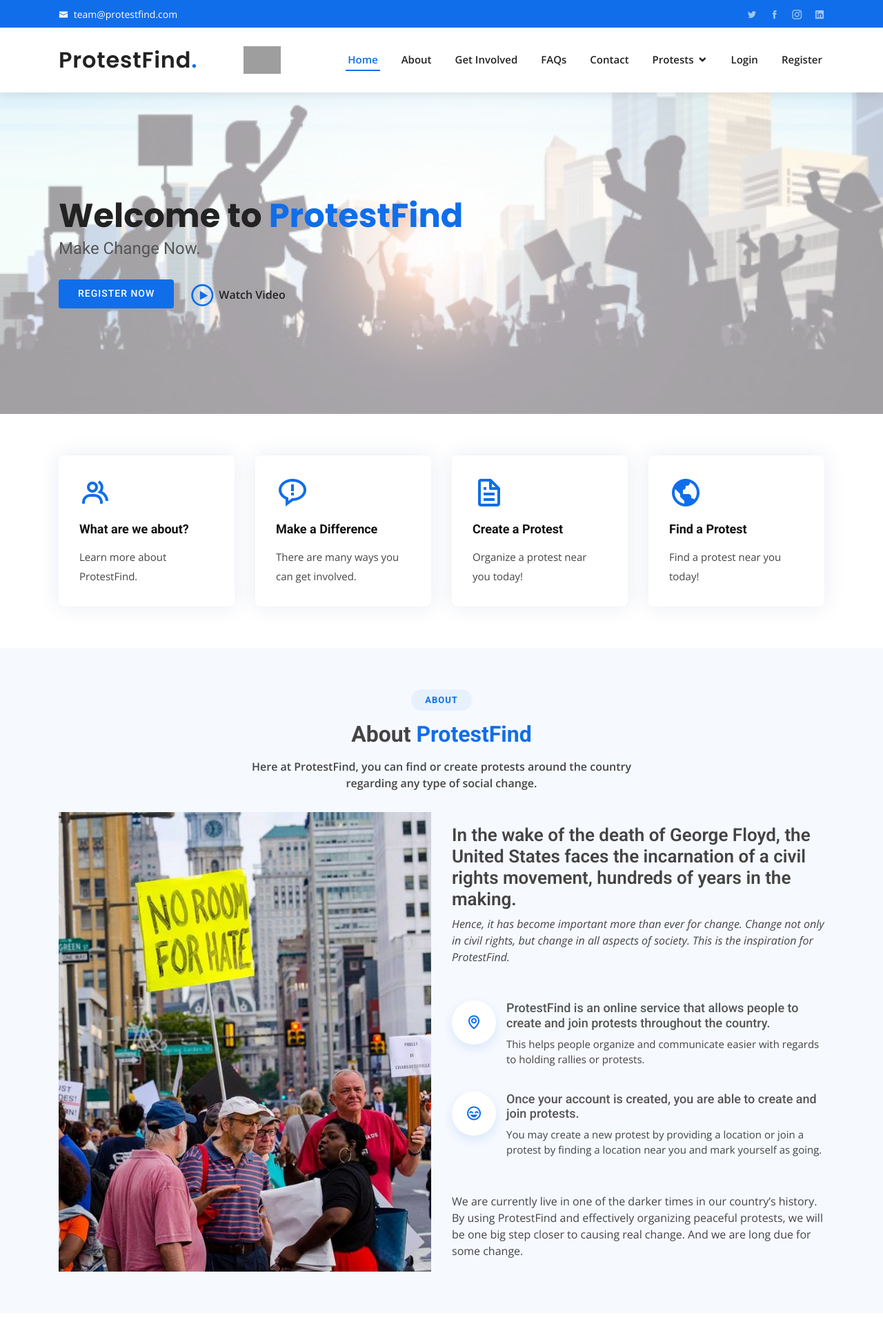
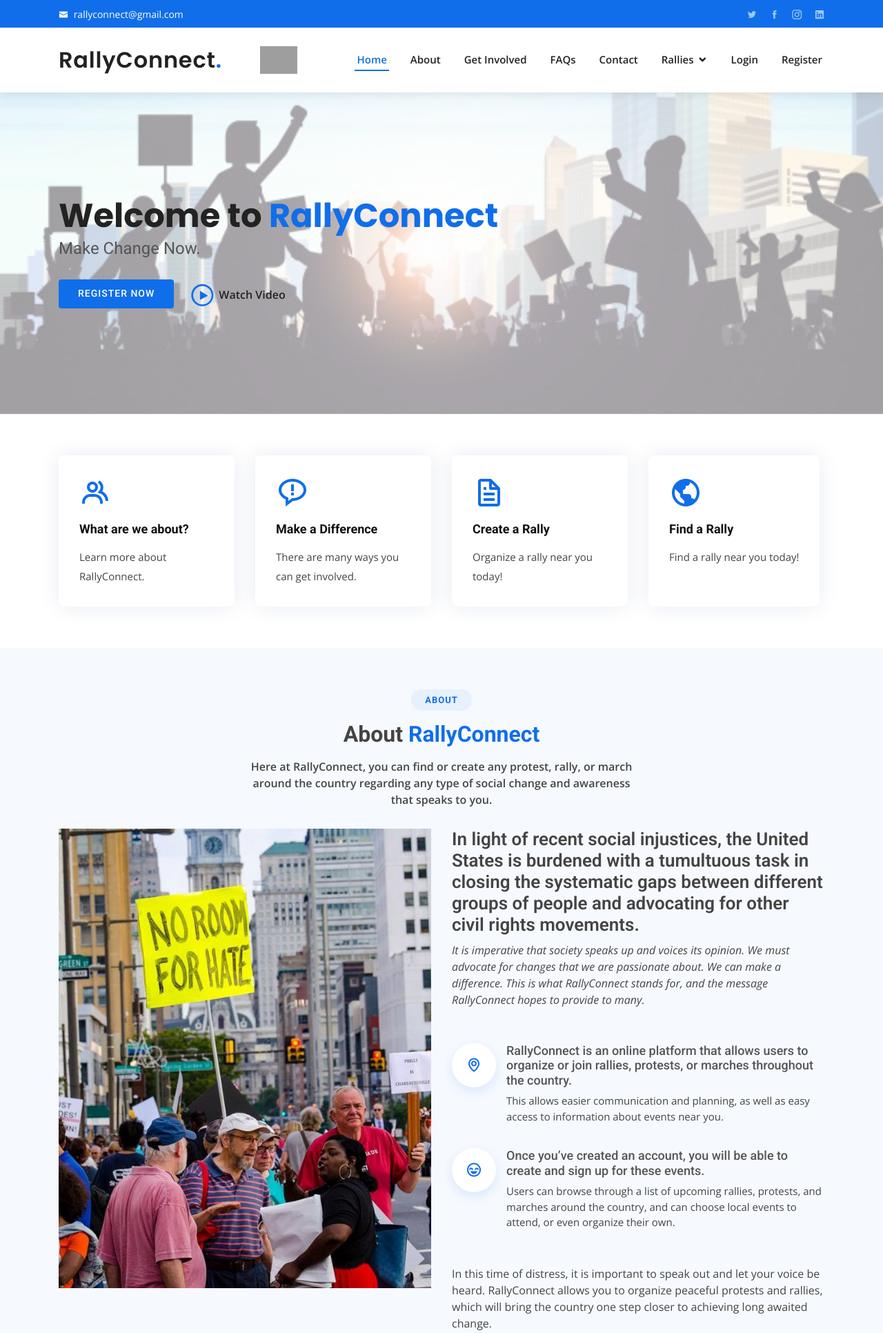
Before and after one commit to aryankix101/rallyconnect, a Flask app: page / in a window 1280 px wide. Shown: the top 1932 px of the page at 69% size. Run offline with Flask 2, Linux system fonts and the light colour scheme; some libraries are stand-ins or nearby versions; grey boxes are pictures that could not be loaded.

Commit message:
Fully updated website

```diff
--- a/protestfind/routes.py
+++ b/protestfind/routes.py
@@ -100,7 +100,7 @@ def new_post():
         flash('Your protest has been posted!', 'success')
         return redirect(url_for('protest'))
     return render_template('create_protest.html', title='New Protest',
-                           form=form, legend='New Protest')
+                           form=form, legend='New Rally')
 
 @app.route("/post<int:post_id>")
 def post(post_id):
--- a/protestfind/templates/create_protest.html
+++ b/protestfind/templates/create_protest.html
@@ -4,7 +4,7 @@
     <div class="container h-100" >
       <div class="row h-100 align-items-center">
         <div class="col-12 text-center">
-          <h1 class="display-1" style="color: white">Create a Protest!</h2>
+          <h1 class="display-1" style="color: white">Create a Rally!</h2>
         </div>
       </div>
     </div>
--- a/protestfind/templates/home.html
+++ b/protestfind/templates/home.html
@@ -3,7 +3,7 @@
 
 <section id="hero" class="d-flex align-items-center">
     <div class="container" data-aos="zoom-out" data-aos-delay="100">
-      <h1>Welcome to <span>ProtestFind</spa>
+      <h1>Welcome to <span>RallyConnect</spa>
       </h1>
       <h2>Make Change Now.</h2>
       <div class="d-flex">
@@ -27,7 +27,7 @@
             <div class="icon-box" data-aos="fade-up" data-aos-delay="100">
               <div class="icon"><i class="bx bx-group"></i></div>
               <h4 class="title"><a href="#about">What are we about?</a></h4>
-              <p class="description">Learn more about ProtestFind.</p>
+              <p class="description">Learn more about RallyConnect.</p>
             </div>
           </div>
 
@@ -42,16 +42,16 @@
           <div class="col-md-6 col-lg-3 d-flex align-items-stretch mb-5 mb-lg-0">
             <div class="icon-box" data-aos="fade-up" data-aos-delay="300">
               <div class="icon"><i class="bx bx-file"></i></div>
-              <h4 class="title"><a href="{{ url_for('new_post') }}">Create a Protest</a></h4>
-              <p class="description">Organize a protest near you today!</p>
+              <h4 class="title"><a href="{{ url_for('new_post') }}">Create a Rally</a></h4>
+              <p class="description">Organize a rally near you today!</p>
             </div>
           </div>
 
           <div class="col-md-6 col-lg-3 d-flex align-items-stretch mb-5 mb-lg-0">
             <div class="icon-box" data-aos="fade-up" data-aos-delay="400">
               <div class="icon"><i class="bx bx-world"></i></div>
-              <h4 class="title"><a href="{{ url_for('protest') }}">Find a Protest</a></h4>
-              <p class="description">Find a protest near you today!</p>
+              <h4 class="title"><a href="{{ url_for('protest') }}">Find a Rally</a></h4>
+              <p class="description">Find a rally near you today!</p>
             </div>
           </div>
 
@@ -66,8 +66,8 @@
 
         <div class="section-title">
           <h2>About</h2>
-          <h3>About <span>ProtestFind</span></h3>
-          <p>Here at ProtestFind, you can find or create protests around the country regarding any type of social change.</p>
+          <h3>About <span>RallyConnect</span></h3>
+          <p>Here at RallyConnect, you can find or create any protest, rally, or march around the country regarding any type of social change and awareness that speaks to you.</p>
         </div>
 
         <div class="row">
@@ -75,77 +75,34 @@
             <img src="static/img/about_protest.jpg" class="img-fluid" alt="">
           </div>
           <div class="col-lg-6 pt-4 pt-lg-0 content d-flex flex-column justify-content-center" data-aos="fade-up" data-aos-delay="100">
-            <h3>In the wake of the death of George Floyd, the United States faces the incarnation of a civil rights movement, hundreds of years in the making. </h3>
+            <h3>In light of recent social injustices, the United States is burdened with a tumultuous task in closing the systematic gaps between different groups of people and advocating for other civil rights movements. </h3>
             <p class="font-italic">
-              Hence, it has become important more than ever for change. Change not only in civil rights, but change in all aspects of society. This is the inspiration for ProtestFind.
+              It is imperative that society speaks up and voices its opinion. We must advocate for changes that we are passionate about. We can make a difference. This is what RallyConnect stands for, and the message RallyConnect hopes to provide to many.
             </p>
             <ul>
               <li>
                 <i class="bx bx-map"></i>
                 <div>
-                  <h5>ProtestFind is an online service that allows people to create and join protests throughout the country.</h5>
-                  <p>This helps people organize and communicate easier with regards to holding rallies or protests.</p>
+                  <h5>RallyConnect is an online platform that allows users to organize or join rallies, protests, or marches throughout the country.</h5>
+                  <p>This allows easier communication and planning, as well as easy access to information about events near you. </p>
                 </div>
               </li>
               <li>
                 <i class="bx bx-happy-beaming "></i>
                 <div>
-                  <h5>Once your account is created, you are able to create and join protests.</h5>
-                  <p>You may create a new protest by providing a location or join a protest by finding a location near you and mark yourself as going.</p>
+                  <h5>Once you’ve created an account, you will be able to create and sign up for these events. </h5>
+                  <p>Users can browse through a list of upcoming rallies, protests, and marches around the country, and can choose local events to attend, or even organize their own. </p>
                 </div>
               </li>
             </ul>
             <p>
-              We are currently live in one of the darker times in our country’s history. By using ProtestFind and effectively organizing peaceful protests, we will be one big step closer to causing real change. And we are long due for some change.
+              In this time of distress, it is important to speak out and let your voice be heard. RallyConnect allows you to organize peaceful protests and rallies, which will bring the country one step closer to achieving long awaited change.
             </p>
           </div>
         </div>
 
       </div>
     </section><!-- End About Section -->
-
-    <section id="counts" class="counts">
-      <div class="container" data-aos="fade-up">
-
-        <div class="row">
-
-          <div class="col-lg-3 col-md-6">
-            <div class="count-box">
-              <i class="icofont-simple-smile"></i>
-              <span data-toggle="counter-up">232</span>
-              <p>Happy Users</p>
-            </div>
-          </div>
-
-          <div class="col-lg-3 col-md-6 mt-5 mt-md-0">
-            <div class="count-box">
-              <i class="icofont-users-social"></i>
-              <span data-toggle="counter-up">521</span>
-              <p>Protests</p>
-            </div>
-          </div>
-
-          <div class="col-lg-3 col-md-6 mt-5 mt-lg-0">
-            <div class="count-box">
-              <i class="icofont-clock-time"></i>
-              <span data-toggle="counter-up">1,463</span>
-              <p>Hours Of Protests</p>
-            </div>
-          </div>
-
-          <div class="col-lg-3 col-md-6 mt-5 mt-lg-0">
-            <div class="count-box">
-              <i class="icofont-business-man"></i>
-              <span data-toggle="counter-up">2</span>
-              <p>Hard Workers</p>
-            </div>
-          </div>
-
-        </div>
-
-      </div>
-    </section>
-
 
 
     <!-- ======= Services Section ======= -->
@@ -170,8 +127,8 @@
           <div class="col-lg-4 col-md-6 d-flex align-items-stretch mt-4 mt-md-0" data-aos="zoom-in" data-aos-delay="200">
             <div class="icon-box">
               <div class="icon"><i class="bx bx-edit"></i></div>
-              <h4><a href="https://www.usa.gov/register-to-vote">Register to Vote</a></h4>
-              <p>You can make a difference by voting. Learn more about registering to vote with the link above.</p>
+              <h4><a href="https://www.usa.gov/elected-officials">Contact Elected Officals</a></h4>
+              <p>You can make a difference by contacting your elected officials. Learn more about reaching out with the link above.</p>
             </div>
           </div>
 
@@ -201,33 +158,33 @@
         <ul class="faq-list" data-aos="fade-up" data-aos-delay="100">
 
           <li>
-            <a data-toggle="collapse" class="" href="#faq1">How do I create a protest?<i class="icofont-simple-up"></i></a>
+            <a data-toggle="collapse" class="" href="#faq1">How do I create a rally?<i class="icofont-simple-up"></i></a>
             <div id="faq1" class="collapse show" data-parent=".faq-list">
               <p>
-                To create a protest, you first must have an account with ProtestFind. If you do not have an account, navigate to the Register page and create an account,
-                then proceed to logging. If you already have an account, you may simply log in. Then navigate to the Create Protest page by clicking into the Protest dropdown.
-                You may then input all information about the protest and create the protest once you are finished. Ta Da! Your protest has been created!
+                To create a rally, you first must have an account with RallyConnect. If you do not have an account, navigate to the Register page and create an account,
+                then proceed to log in. If you already have an account, you may simply log in. Then navigate to the Create Rally page by clicking into the Rallies dropdown.
+                You may then input all information about the rally and create the rally once you are finished. Ta Da! Your rally has been created!
               </p>
             </div>
           </li>
 
           <li>
-            <a data-toggle="collapse" href="#faq2" class="collapsed">How do I join a protest?<i class="icofont-simple-up"></i></a>
+            <a data-toggle="collapse" href="#faq2" class="collapsed">How do I join a rally?<i class="icofont-simple-up"></i></a>
             <div id="faq2" class="collapse" data-parent=".faq-list">
               <p>
-                To join a protest, you first must have an account with ProtestFind. If you do not have an account, navigate to the Register page and create an account,
-                then proceed to logging. If you already have an account, you may simply log in. Then navigate to the Find Protests page by clicking into the Protest dropdown.
-                You may then find a protest you want to join, and click the Going! button. Ta Da! You have joined a protest!
+                To join a rally, you first must have an account with RallyConnect. If you do not have an account, navigate to the Register page and create an account,
+                then proceed to log in. If you already have an account, you may simply log in. Then navigate to the Find Rallies page by clicking into the Rallies dropdown.
+                You may then find a rally you want to join, and click the Going! button. Ta Da! You have joined a rally!
               </p>
             </div>
           </li>
 
           <li>
-            <a data-toggle="collapse" href="#faq3" class="collapsed">How do I view a protest?<i class="icofont-simple-up"></i></a>
+            <a data-toggle="collapse" href="#faq3" class="collapsed">How do I view a rally?<i class="icofont-simple-up"></i></a>
             <div id="faq3" class="collapse" data-parent=".faq-list">
               <p>
-                To view a protest, navigate to the Find Protests page by clicking into the Protest dropdown. Then, select on the title of a protest you want to view. Once clicked, you
-                will be able to see all the information about the protest as well as an embedded map via Google Maps API that shows the exact location of the event.
+                To view a rally, navigate to the Find Rallies page by clicking into the Rallies dropdown. Then, select on the title of a rally you want to view. Once clicked, you
+                will be able to see all the information about the rally as well as an embedded map via Google Maps API that shows the exact location of the event.
               </p>
             </div>
           </li>
@@ -262,10 +219,10 @@
           </li>
 
           <li>
-            <a data-toggle="collapse" href="#faq7" class="collapsed">How can I contact the ProtestFind team? <i class="icofont-simple-up"></i></a>
+            <a data-toggle="collapse" href="#faq7" class="collapsed">How can I contact the RallyConnect team? <i class="icofont-simple-up"></i></a>
             <div id="faq7" class="collapse" data-parent=".faq-list">
               <p>
-                You can send an email to team@protestfind.com with any questions or comments that you have!
+                You can send an email to rallyconnect@gmail.com with any questions or comments that you have!
               </p>
             </div>
           </li>
@@ -289,13 +246,13 @@
             <div class="info-box mb-4">
               <i class="bx bx-envelope"></i>
               <h3>Email Us</h3>
-              <p>team@protestfind.com</p>
+              <p>rallyconnect@gmail.com</p>
             </div>
           </div>
 
 
 
-        </div>
+        <!--</div>
 
         <div class="row" data-aos="fade-up" data-aos-delay="100">
 
@@ -323,7 +280,7 @@
             </form>
           </div>
 
-        </div>
+        </div>-->
 
       </div>
     </section><!-- End Contact Section -->
--- a/protestfind/templates/layout.html
+++ b/protestfind/templates/layout.html
@@ -5,7 +5,7 @@
   <meta charset="utf-8">
   <meta content="width=device-width, initial-scale=1.0" name="viewport">
 
-  <title>ProtestFind</title>
+  <title>RallyConnect</title>
   <meta content="" name="descriptison">
   <meta content="" name="keywords">
 
@@ -31,7 +31,7 @@
   <div id="topbar" class="d-none d-lg-flex align-items-center fixed-top">
     <div class="container d-flex">
       <div class="contact-info mr-auto">
-        <i class="icofont-envelope"></i> <a href="mailto:protestfind@gmail.com">team@protestfind.com</a>
+        <i class="icofont-envelope"></i> <a href="mailto:rallyconnect@gmail.com">rallyconnect@gmail.com</a>
       </div>
       <div class="social-links">
         <a href="{{ url_for('comingsoon') }}" class="twitter"><i class="icofont-twitter"></i></a>
@@ -46,7 +46,7 @@
   <header id="header" class="fixed-top">
     <div class="container d-flex align-items-center">
 
-      <h1 class="logo mr-auto"><a href="{{ url_for('home') }}">ProtestFind<span>.</span></a></h1>
+      <h1 class="logo mr-auto"><a href="{{ url_for('home') }}">RallyConnect<span>.</span></a></h1>
       <a href="{{ url_for('home') }}" class="logo mr-auto"><img src="static/img/logo.png" alt=""></a>
 
 
@@ -58,10 +58,10 @@
           <li><a href="#services">Get Involved</a></li>
           <li><a href="#faq">FAQs</a></li>
           <li><a href="#contact">Contact</a></li>
-          <li class="drop-down"><a href="">Protests</a>
+          <li class="drop-down"><a href="">Rallies</a>
             <ul>
-              <li><a href="{{ url_for('new_post') }}">Create a Protest</a></li>
-              <li><a href="{{ url_for('protest') }}">Find Protests</a></li>
+              <li><a href="{{ url_for('new_post') }}">Create a Rally</a></li>
+              <li><a href="{{ url_for('protest') }}">Find Rallies</a></li>
             </ul>
           </li>
           <li><a href="{{ url_for('account') }}">Account</a></li>
@@ -72,10 +72,10 @@
           <li><a href="#services">Get Involved</a></li>
           <li><a href="#faq">FAQs</a></li>
           <li><a href="#contact">Contact</a></li>
-          <li class="drop-down"><a href="">Protests</a>
+          <li class="drop-down"><a href="">Rallies</a>
             <ul>
-              <li><a href="{{ url_for('new_post') }}">Create a Protest</a></li>
-              <li><a href="{{ url_for('protest') }}">Find Protests</a></li>
+              <li><a href="{{ url_for('new_post') }}">Create a Rally</a></li>
+              <li><a href="{{ url_for('protest') }}">Find Rallies</a></li>
             </ul>
           </li>
           <li><a href="{{ url_for('login') }}">Login</a></li>
@@ -100,14 +100,14 @@
         <div class="row">
 
           <div class="col-lg-3 col-md-6 footer-contact">
-            <h3>ProtestFind<span>.</span></h3>
+            <h3>RallyConnect<span>.</span></h3>
             <p>
                Make Change Now.<br>
               <br>
-              Developed by <i>Aryan Kumawat</i> and <I>Trishal Muthan</i>
+              Developed by <I>Trishal Muthan</i>, <I>Aryan Kumawat</i>, <I>Vibhav Kuriti</i>, and <I>Dan Nguyen</i>
               <br>
               <br>
-              <strong>Email:</strong> team@protestfind.com<br>
+              <strong>Email:</strong> rallyconnect@gmail.com<br>
             </p>
           </div>
 
@@ -116,43 +116,37 @@
             <ul>
               <li><i class="bx bx-chevron-right"></i> <a href="{{ url_for('home') }}">Home</a></li>
               <li><i class="bx bx-chevron-right"></i> <a href="#about">About Us</a></li>
-              <li><i class="bx bx-chevron-right"></i> <a href="{{ url_for('new_post') }}">Create a Protest</a></li>
-              <li><i class="bx bx-chevron-right"></i> <a href="{{ url_for('protest') }}">Find a Protest</a></li>
+              <li><i class="bx bx-chevron-right"></i> <a href="{{ url_for('new_post') }}">Create a Rally</a></li>
+              <li><i class="bx bx-chevron-right"></i> <a href="{{ url_for('protest') }}">Find a Rally</a></li>
               <li><i class="bx bx-chevron-right"></i> <a href="#contact">Contact Us</a></li>
             </ul>
           </div>
 
           <div class="col-lg-3 col-md-6 footer-links">
-            <h4>About Protests</h4>
+            <h4>About Rallies and Protests</h4>
             <ul>
               <li><i class="bx bx-chevron-right"></i> <a href="https://www.theatlantic.com/technology/archive/2020/06/why-protests-work/613420/">Why Protest?</a></li>
               <li><i class="bx bx-chevron-right"></i> <a href="https://www.history.com/tag/protests">The History of Protests</a></li>
               <li><i class="bx bx-chevron-right"></i> <a href="https://www.aclu.org/know-your-rights/protesters-rights/">Know your Rights</a></li>
               <li><i class="bx bx-chevron-right"></i> <a href="https://www.livescience.com/16153-10-significant-political-protests.html">13 Significant Protests</a></li>
-              <li><i class="bx bx-chevron-right"></i> <a href="https://www.youtube.com/watch?v=OIpgrZ8yS-Q">Nonviolent Resistance</a></li>
+              <li><i class="bx bx-chevron-right"></i> <a href="https://www.youtube.com/watch?v=OIpgrZ8yS-Q">Nonviolent Reform</a></li>
             </ul>
           </div>
 
           <div class="col-lg-3 col-md-6 footer-links">
-            <h4>Our Social Networks</h4>
-            <p>Coming Soon...</p>
-            <div class="social-links mt-3">
-              <a href="{{ url_for('comingsoon') }}" class="twitter"><i class="bx bxl-twitter"></i></a>
-              <a href="{{ url_for('comingsoon') }}" class="facebook"><i class="bx bxl-facebook"></i></a>
-              <a href="{{ url_for('comingsoon') }}" class="instagram"><i class="bx bxl-instagram"></i></a>
-              <a href="{{ url_for('comingsoon') }}" class="linkedin"><i class="bx bxl-linkedin"></i></a>
-            </div>
+            <h4>Staying Safe</h4>
+            <ul>
+              <li><i class="bx bx-chevron-right"></i> <a href="https://uhs.berkeley.edu/how-stay-safe-while-protesting-during-pandemic">Pandemic Protesting</a></li>
+              <li><i class="bx bx-chevron-right"></i> <a href="https://secretary.yale.edu/student-life/staying-safe-and-healthy-public-demonstration-or-march">Staying Safe at an Event</a></li>
+              <li><i class="bx bx-chevron-right"></i> <a href="https://www.amnestyusa.org/pdfs/SafeyDuringProtest_F.pdf">Being Careful at Events</a></li>
+              <li><i class="bx bx-chevron-right"></i> <a href="https://www.redcross.org/get-help/how-to-prepare-for-emergencies/types-of-emergencies/coronavirus-safety.html">COVID Safety Tips</a></li>
+            </ul>
           </div>
 
         </div>
       </div>
     </div>
 
-    <div class="container py-4">
-      <div class="copyright">
-        &copy; Copyright <strong><span>ProtestFind</span></strong>. All Rights Reserved
-      </div>
-    </div>
   </footer>
 
   <div id="preloader"></div>
--- a/protestfind/templates/login.html
+++ b/protestfind/templates/login.html
@@ -3,6 +3,8 @@
     <link href="static/css/login.css" rel="stylesheet">
     <link href="static/css/all.css" rel="stylesheet">
     <script src="static/js/main.js"></script>
+    <link href="static/img/favicon.ico" rel="icon">
+    <title>RallyConnect</title>
 </head>
 <body>
     <div class="container">
@@ -32,7 +34,7 @@
                     <hr class="my-4">
                     <a href="{{ url_for('register') }}">Need an Account? Register Here!</button>
                     <br>
-                    <a id="fixedbutton" href="{{url_for('home')}}" style="color:black"><strong>Back</strong></button>
+                    <a id="fixedbutton" href="{{url_for('home')}}" style="color:white"><strong>Back</strong></button>
                 </form>
                 </div>
             </form>
--- a/protestfind/templates/protest.html
+++ b/protestfind/templates/protest.html
@@ -6,7 +6,7 @@
           <div class="container h-100" >
             <div class="row h-100 align-items-center">
               <div class="col-12 text-center">
-                <h1 class="display-1" style="color: white;">Find Protests</h2>
+                <h1 class="display-1" style="color: white;">Find Rallies</h2>
               </div>
             </div>
           </div>
--- a/protestfind/templates/register.html
+++ b/protestfind/templates/register.html
@@ -2,6 +2,8 @@
   <link rel="stylesheet" href="https://maxcdn.bootstrapcdn.com/bootstrap/4.0.0/css/bootstrap.min.css" integrity="sha384-Gn5384xqQ1aoWXA+058RXPxPg6fy4IWvTNh0E263XmFcJlSAwiGgFAW/dAiS6JXm" crossorigin="anonymous">
   <link href="static/css/register.css" rel="stylesheet">
   <script src="static/js/main.js"></script>
+  <link href="static/img/favicon.ico" rel="icon">
+  <title>RallyConnect</title>
 </head>
 <body>
     <div class="container">
@@ -40,7 +42,7 @@
                     {{ form.submit(class="btn btn-lg btn-primary btn-block")}}
                     <a class="d-block text-center mt-2 small" href="{{url_for('login')}}">Sign In</a>
                     <hr class="my-4">
-                    <a id="fixedbutton" href="{{url_for('home')}}" style="color:black"><strong>Back</strong></a>
+                    <a id="fixedbutton" href="{{url_for('home')}}" style="color:white"><strong>Back</strong></a>
                 </form>
                 </div>
             </form>
```
Also changed, not shown: protestfind/templates/layout2.html (+22 -28 lines), protestfind/site.db, protestfind/static/img/favicon.ico, protestfind/static/rallylogo.png (added).
